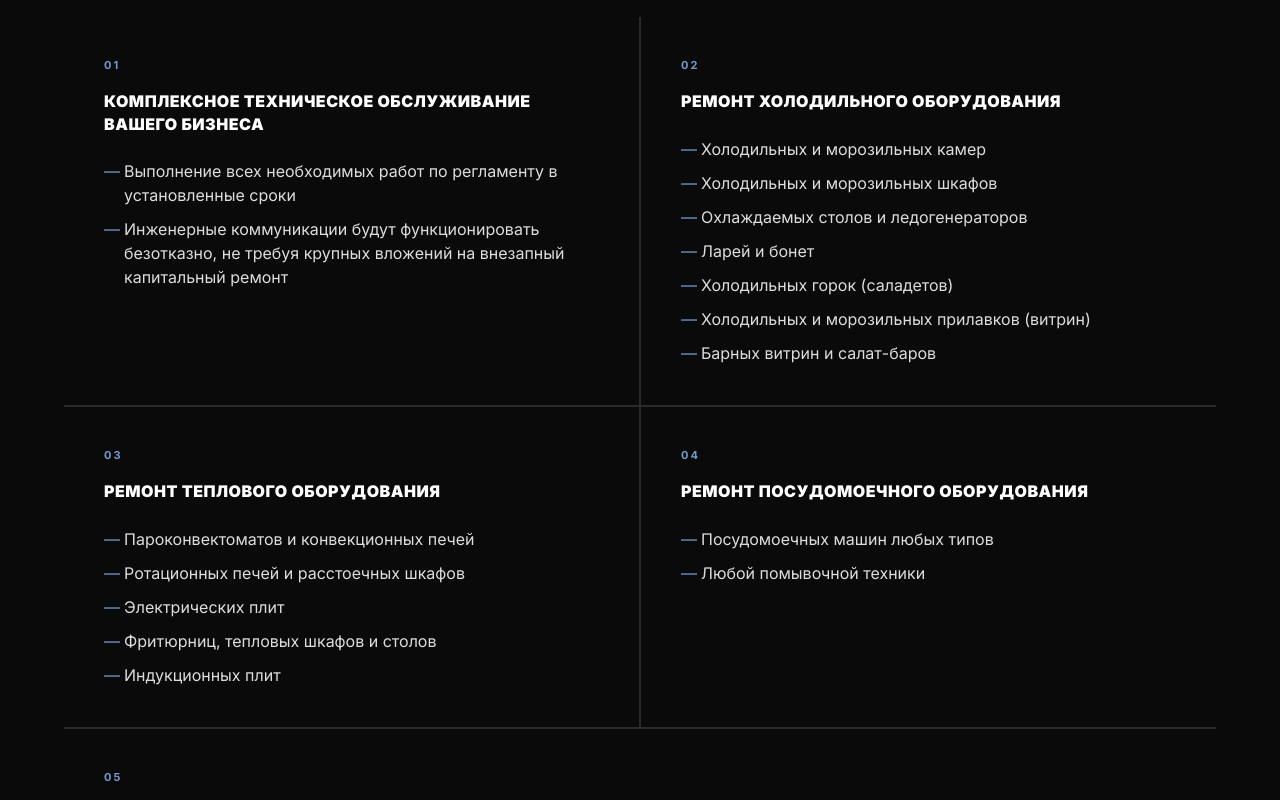
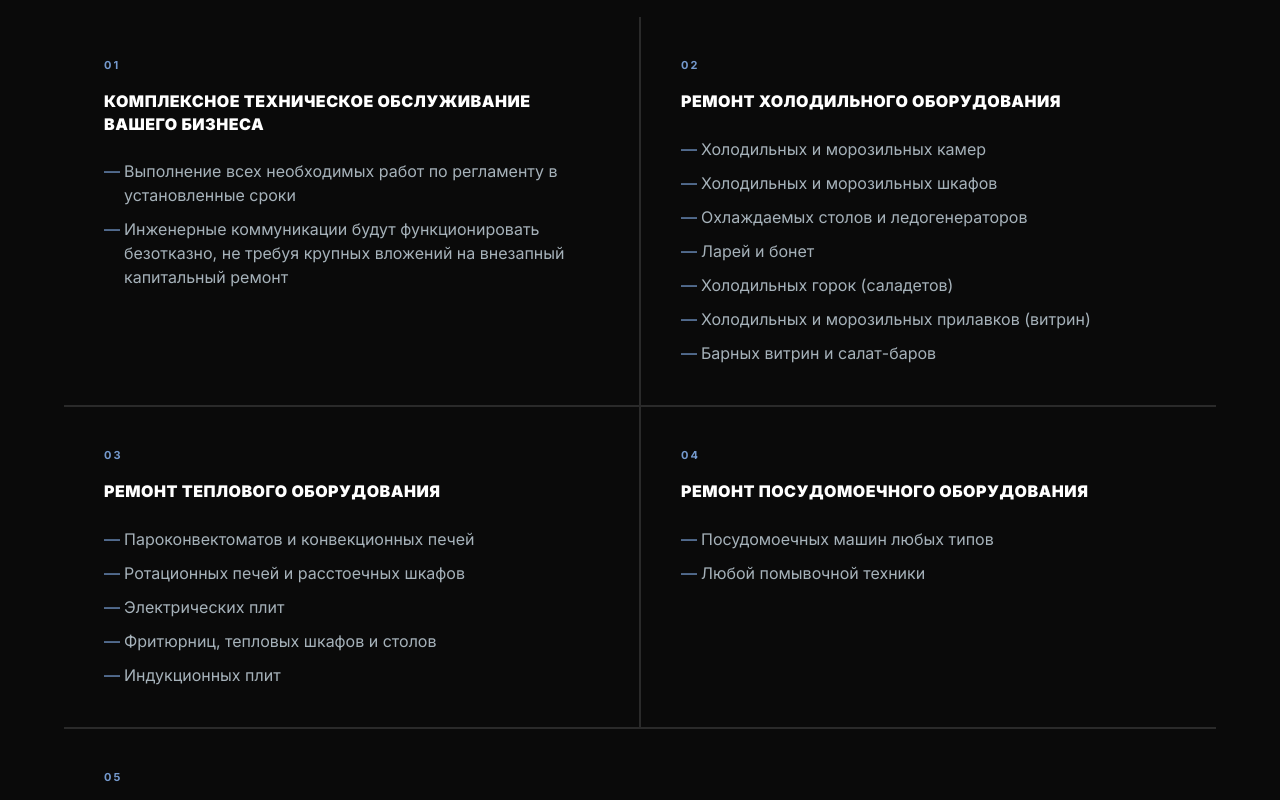
Before and after one commit to DaSnowLeopard/MASTER_web, a Next.js app: page / in a window 1280 px wide. Shown: the part 1640-2440 px from the top of the page. Built offline with nearby package versions, Linux system fonts and the light colour scheme.

Commit message:
text color

```diff
--- a/components/Services.js
+++ b/components/Services.js
@@ -106,7 +106,7 @@ export default function Services() {
                 {service.items.map((item) => (
                   <li key={item} style={{
                     fontSize: '16px',
-                    color: '#dddddd',
+                    color: '#A6B2BA',
                     paddingLeft: '20px',
                     position: 'relative',
                     lineHeight: '1.5',
```
